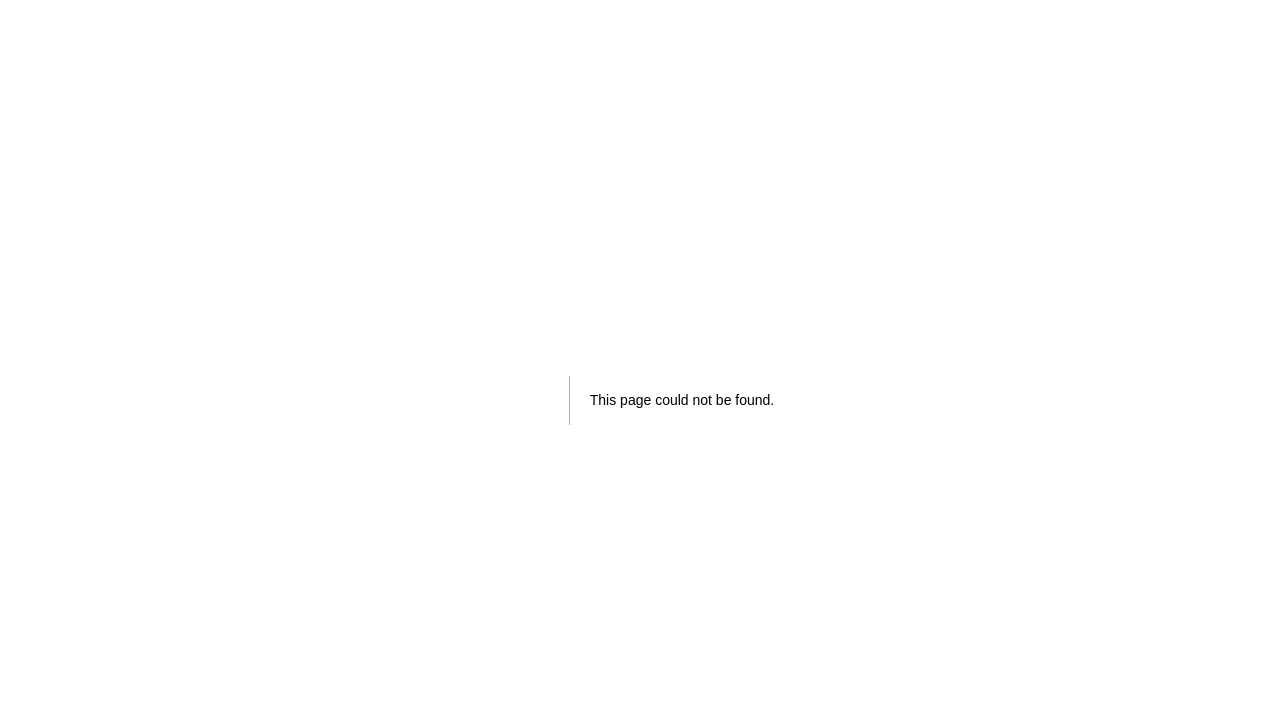
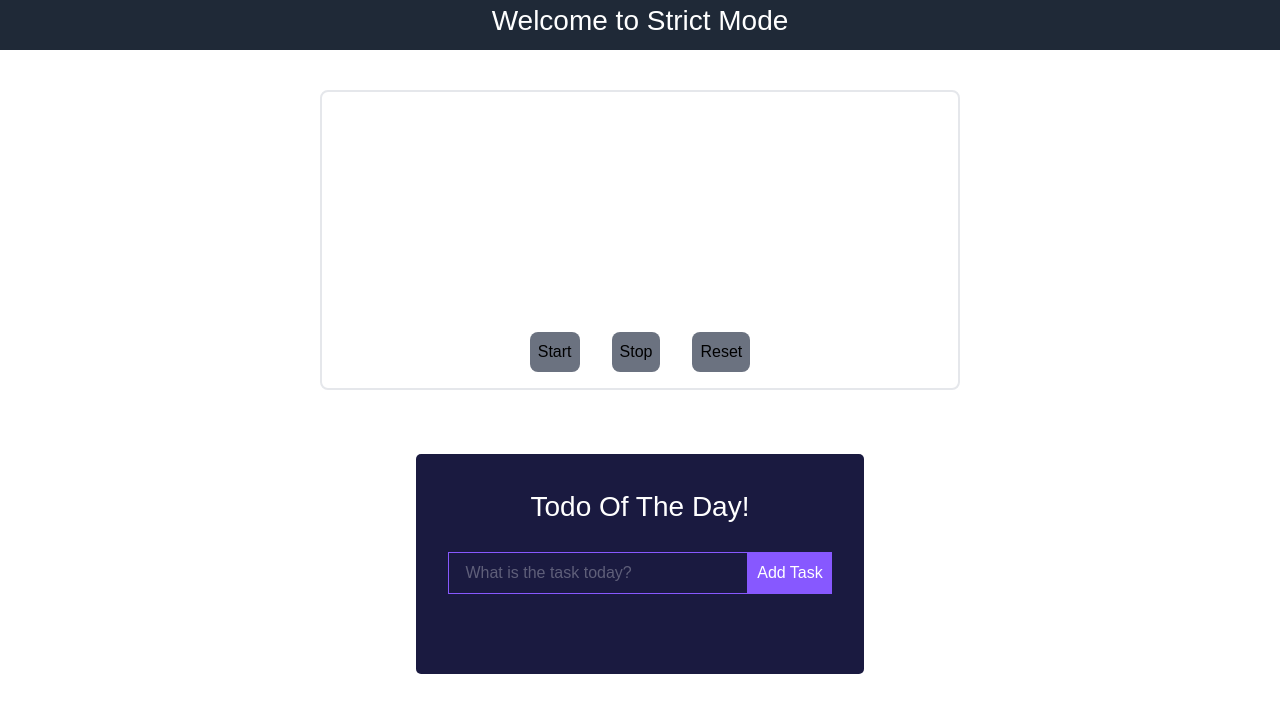
Before and after one commit to JianRong-King/work_env, a Next.js app: page /strictworkpage in a window 1280 px wide. Before the commit this address had no page. Shown: the top 712 px of the page. Built offline with nearby package versions, Linux system fonts and the light colour scheme.

Commit message:
Made routes for strict & nonstrict mode using nextjs link router

```diff
--- a/app/page.tsx
+++ b/app/page.tsx
@@ -1,12 +1,12 @@
 import Content from "@/components/ContentWrapper";
 import Header from "@/components/Header";
+import HomePage from "@/homepage/home";
 import Image from "next/image";
 
 export default function Home() {
   return (
     <div className="">
-      <Header />
-      <Content />
+      <HomePage />
     </div>
   );
 }
--- /dev/null
+++ b/app/strictworkpage/page.tsx
@@ -0,0 +1,12 @@
+import ContentWrapper from "@/strictmode/ContentWrapper";
+import Header from "@/strictmode/Header";
+import { Link } from "react-router-dom";
+
+export default function strictworkpage() {
+  return (
+    <div className="">
+      <Header />
+      <ContentWrapper />
+    </div>
+  );
+}
--- /dev/null
+++ b/app/workpage/page.tsx
@@ -0,0 +1,12 @@
+import ContentWrapper from "@/components/ContentWrapper";
+import Header from "@/components/Header";
+import { Link } from "react-router-dom";
+
+export default function workpage() {
+  return (
+    <div className="">
+      <Header />
+      <ContentWrapper />
+    </div>
+  );
+}
--- /dev/null
+++ b/homepage/home.tsx
@@ -0,0 +1,22 @@
+"use client";
+import Link from "next/link";
+
+export default function HomePage() {
+  return (
+    <div className="flex flex-col items-center justify-center min-h-screen p-6 bg-gradient-to-r from-blue-500 to-purple-600">
+      <div className="text-center bg-white p-10 rounded-lg shadow-2xl max-w-md">
+        <h1 className="text-5xl font-extrabold mb-6 text-gray-900">
+          Welcome to Study With King
+        </h1>
+        <p className="text-gray-700 mb-8 text-lg">
+          Your journey to knowledge starts here.
+        </p>
+        <Link href="/workpage">
+          <h2 className="inline-block bg-blue-600 text-white px-8 py-4 rounded-lg shadow-md hover:bg-blue-700 transition duration-300 text-lg font-semibold">
+            Start Working
+          </h2>
+        </Link>
+      </div>
+    </div>
+  );
+}
--- /dev/null
+++ b/strictmode/ContentWrapper.tsx
@@ -0,0 +1,18 @@
+import React from "react";
+import SpotifyPlayer from "../components/SpotifyPlayer";
+import PomodoroTimer from "../components/PomotoTimer";
+
+import TodoList from "../components/TodoList";
+
+export default function ContentWrapper() {
+  return (
+    <div>
+      <div className="flex flex-col gap-4 items-center my-10">
+        <PomodoroTimer />
+        <div className="flex flex-row m-6 p-6 ">
+          <TodoList />
+        </div>
+      </div>
+    </div>
+  );
+}
--- /dev/null
+++ b/strictmode/Header.tsx
@@ -0,0 +1,9 @@
+import React from "react";
+
+export default function Header() {
+  return (
+    <header className="bg-gray-800 text-whitep-4 flex justify-center">
+      <h1 className="">Welcome to Strict Mode</h1>
+    </header>
+  );
+}
```
Also changed, not shown: tsconfig.json (+7 -1 lines).
